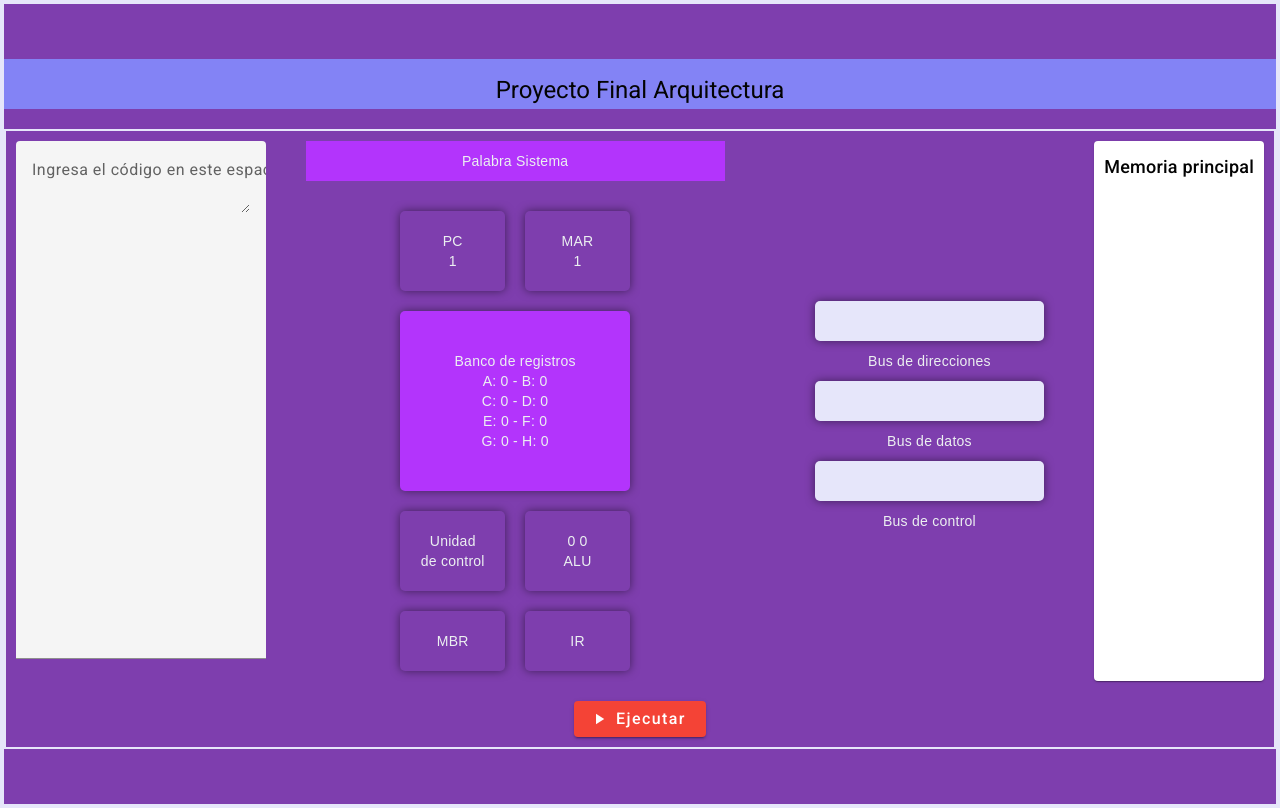
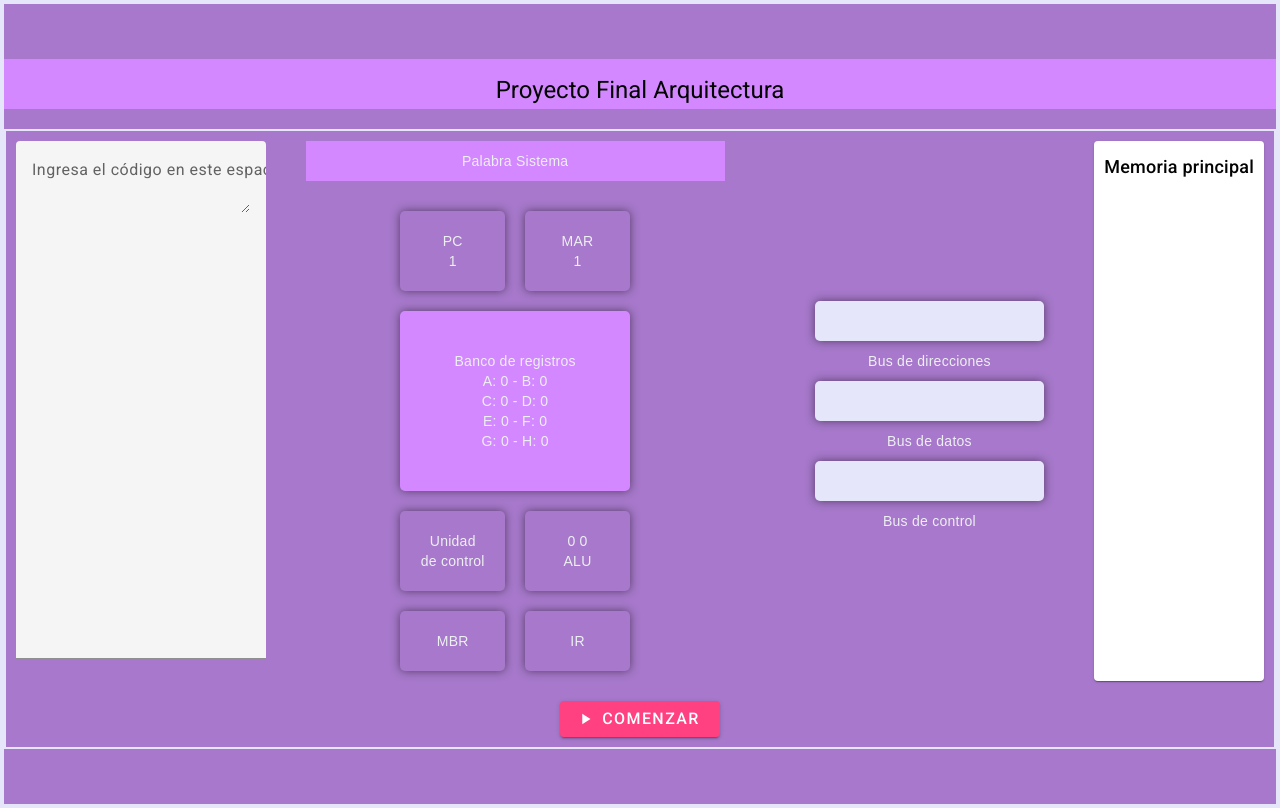
Before and after one commit to juandiramu/ProyectoArquitectura, an Angular app: page / in a window 1280 px wide. Built offline with nearby package versions, Linux system fonts and the light colour scheme.

Commit message:
Cambios varios

```diff
--- a/src/app/app.component.css
+++ b/src/app/app.component.css
@@ -1,6 +1,6 @@
 body {
   font-family: 'Arial', sans-serif;
-  background-color: #7e3eae;
+  background-color: #a778cb;
   color: #ecf0f1;
   margin: 0;
   padding: 0;
@@ -15,7 +15,7 @@ body {
 }
 
 header {
-  background-color: #8383f5;
+  background-color: #d388ff;
   padding: 15px;
   text-align: center;
   margin-bottom: 20px;
@@ -25,7 +25,7 @@ header {
 }
 
 .container__body {
-  background-color: #7e3eae;
+  background-color: #a778cb;
   border: solid 2px #e6e6fa;
   height: auto;
   width: 100%;
@@ -51,7 +51,7 @@ header {
 }
 
 .system_word {
-  background-color: #b334fc;
+  background-color: #d388ff;
   padding: 10px;
   margin-bottom: 20px;
   text-align: center;
@@ -88,7 +88,7 @@ header {
   color: #ecf0f1;
   border-radius: 5px;
   box-shadow: 0 0 10px rgba(0, 0, 0, 0.5);
-  background-color: #b334fc;
+  background-color: #d388ff;
 }
 
 .container__body__principal__buses {
--- a/src/app/app.component.html
+++ b/src/app/app.component.html
@@ -92,9 +92,9 @@
     </div>
 
     <footer class="footer_button">
-      <button class="header__button" mat-raised-button color="warn" (click)="LoadAndRunInstructions()"
+      <button class="header__button" mat-raised-button color="accent" (click)="LoadAndRunInstructions()"
         [disabled]="!habilitarBtnEjecutar">
-        <mat-icon>play_arrow</mat-icon>Ejecutar
+        <mat-icon>play_arrow</mat-icon>COMENZAR
       </button>
     </footer>
   </div>
```
